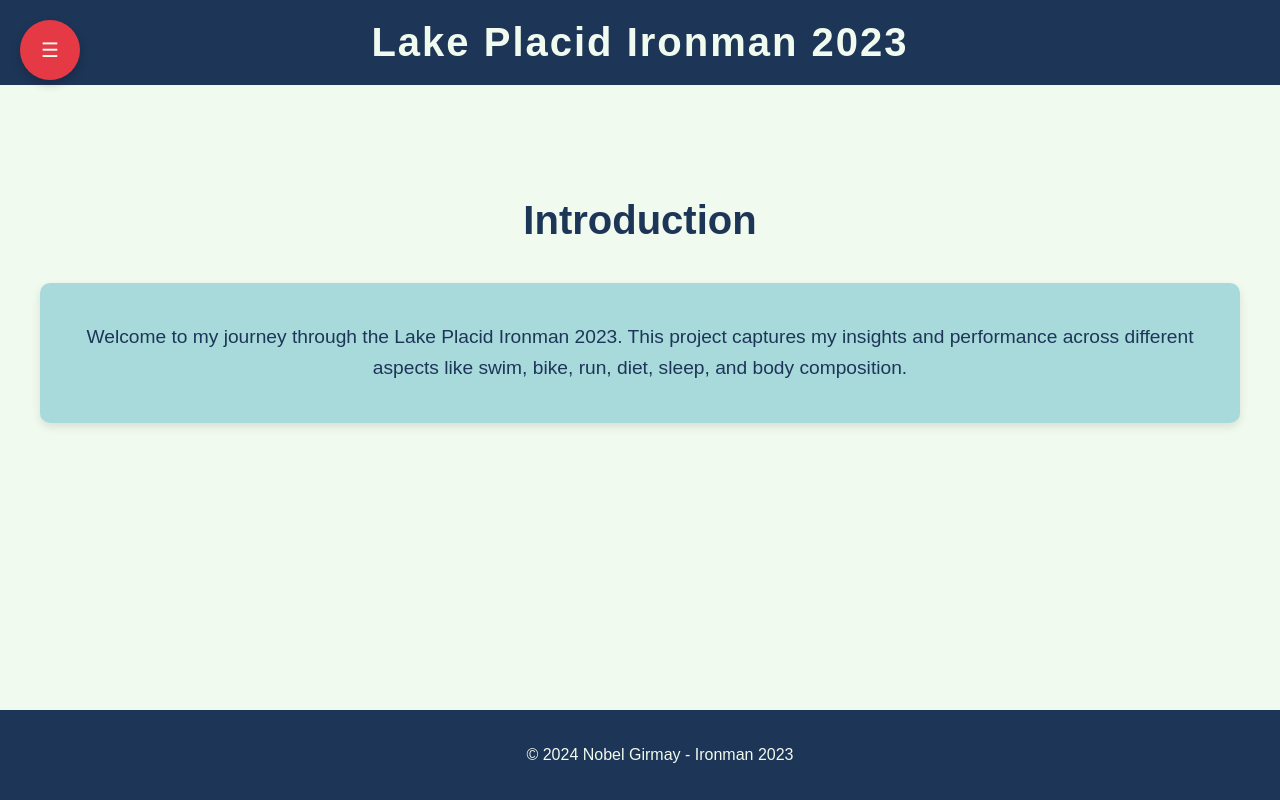
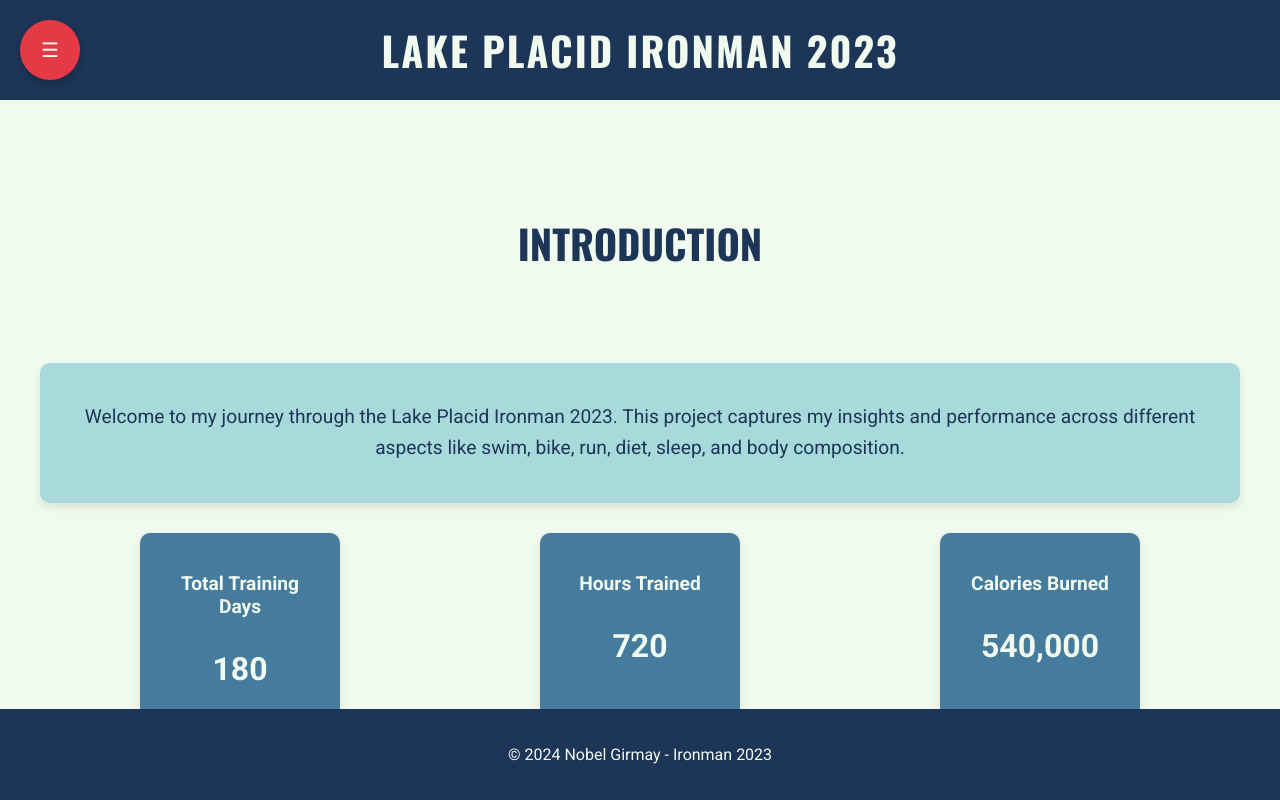
Before and after one commit to ngirmay/IronMan_2023, a plain HTML site: page index.html in a window 1280 px wide. Drawn offline with nearby package versions, Linux system fonts and the light colour scheme.

Commit message:
update again

```diff
--- a/index.html
+++ b/index.html
@@ -4,12 +4,13 @@
     <meta charset="UTF-8">
     <meta name="viewport" content="width=device-width, initial-scale=1.0">
     <title>Ironman 2023 Project</title>
-    <link href="https://fonts.googleapis.com/css2?family=Oswald:wght@400;700&display=swap" rel="stylesheet">
+    <link href="https://fonts.googleapis.com/css2?family=Oswald:wght@400;700&family=Roboto:wght@300;400;700&display=swap" rel="stylesheet">
+    <script src="https://cdnjs.cloudflare.com/ajax/libs/gsap/3.9.1/gsap.min.js"></script>
     <style>
         body, html {
             margin: 0;
             padding: 0;
-            font-family: 'Arial', sans-serif;
+            font-family: 'Roboto', sans-serif;
             background-color: #F1FAEE;
             color: #1D3557;
             height: 100%;
@@ -18,6 +19,7 @@
 
         * {
             transition: all 0.3s ease;
+            box-sizing: border-box;
         }
 
         header {
@@ -36,6 +38,8 @@
         header h1 {
             margin: 0;
             font-size: 2.5em;
+            font-family: 'Oswald', sans-serif;
+            text-transform: uppercase;
         }
 
         .open-btn {
@@ -48,7 +52,7 @@
             position: fixed;
             top: 20px;
             left: 20px;
-            z-index: 2;
+            z-index: 4;
             border-radius: 50%;
             box-shadow: 0px 4px 10px rgba(0, 0, 0, 0.2);
             width: 60px;
@@ -56,10 +60,12 @@
             display: flex;
             justify-content: center;
             align-items: center;
+            transition: transform 0.3s ease;
         }
 
         .open-btn:hover {
             background-color: #457B9D;
+            transform: scale(1.1);
         }
 
         .sidebar {
@@ -126,6 +132,9 @@
         .content h2 {
             font-size: 2.5em;
             margin-bottom: 20px;
+            font-family: 'Oswald', sans-serif;
+            text-transform: uppercase;
+            color: #1D3557;
         }
 
         .description-box {
@@ -137,6 +146,11 @@
             font-size: 1.2em;
             line-height: 1.6;
             box-shadow: 0 4px 10px rgba(0, 0, 0, 0.1);
+            transition: transform 0.3s ease;
+        }
+
+        .description-box:hover {
+            transform: scale(1.02);
         }
 
         footer {
@@ -158,6 +172,54 @@
             margin-left: 250px;
         }
 
+        /* New styles for enhanced visuals */
+        .progress-bar {
+            width: 0;
+            height: 5px;
+            background-color: #E63946;
+            position: fixed;
+            top: 0;
+            left: 0;
+            z-index: 5;
+        }
+
+        .stat-container {
+            display: flex;
+            justify-content: space-around;
+            flex-wrap: wrap;
+            margin-top: 40px;
+        }
+
+        .stat-box {
+            background-color: #457B9D;
+            color: #F1FAEE;
+            padding: 20px;
+            border-radius: 10px;
+            margin: 10px;
+            width: 200px;
+            text-align: center;
+            box-shadow: 0 4px 10px rgba(0, 0, 0, 0.1);
+            transition: transform 0.3s ease;
+        }
+
+        .stat-box:hover {
+            transform: translateY(-5px);
+        }
+
+        .stat-box h3 {
+            font-size: 1.2em;
+            margin-bottom: 10px;
+        }
+
+        .stat-box p {
+            font-size: 2em;
+            font-weight: bold;
+        }
+
+        .animate-number {
+            display: inline-block;
+        }
+
         @media screen and (max-width: 768px) {
             .sidebar {
                 width: 200px;
@@ -166,10 +228,14 @@
             .open-btn {
                 left: 10px;
             }
+            .stat-box {
+                width: calc(50% - 20px);
+            }
         }
     </style>
 </head>
 <body>
+    <div class="progress-bar" id="progressBar"></div>
 
     <header>
         <h1>Lake Placid Ironman 2023</h1>
@@ -196,63 +262,25 @@
             <div class="description-box">
                 <p>Welcome to my journey through the Lake Placid Ironman 2023. This project captures my insights and performance across different aspects like swim, bike, run, diet, sleep, and body composition.</p>
             </div>
-        </div>
-
-        <!-- Body Composition Section -->
-        <div id="body_composition" class="content">
-            <h2>Body Composition Analysis</h2>
-            <div class="description-box">
-                <p>Tracking changes in body composition throughout the training process and its impact on performance.</p>
+            <div class="stat-container">
+                <div class="stat-box">
+                    <h3>Total Training Days</h3>
+                    <p><span class="animate-number" data-value="180">0</span></p>
+                </div>
+                <div class="stat-box">
+                    <h3>Hours Trained</h3>
+                    <p><span class="animate-number" data-value="720">0</span></p>
+                </div>
+                <div class="stat-box">
+                    <h3>Calories Burned</h3>
+                    <p><span class="animate-number" data-value="540000">0</span></p>
+                </div>
             </div>
         </div>
 
-        <!-- Swim Section -->
-        <div id="swim" class="content">
-            <h2>Swim Analysis</h2>
-            <div class="description-box">
-                <p>Detailed analysis of swim training, techniques, and performance improvements over time.</p>
-            </div>
-        </div>
+        <!-- Other sections (body_composition, swim, bike, run, diet, sleep, final_thoughts) -->
+        <!-- ... (Keep the structure similar to the intro section, adding relevant stat boxes) ... -->
 
-        <!-- Bike Section -->
-        <div id="bike" class="content">
-            <h2>Bike Analysis</h2>
-            <div class="description-box">
-                <p>Comprehensive look at cycling training, including distance, speed, and endurance metrics.</p>
-            </div>
-        </div>
-
-        <!-- Run Section -->
-        <div id="run" class="content">
-            <h2>Run Analysis</h2>
-            <div class="description-box">
-                <p>Exploration of running performance, including pace improvements and endurance building.</p>
-            </div>
-        </div>
-
-        <!-- Diet Section -->
-        <div id="diet" class="content">
-            <h2>Diet Analysis</h2>
-            <div class="description-box">
-                <p>Overview of nutritional strategies and their impact on training and race day performance.</p>
-            </div>
-        </div>
-
-        <!-- Sleep Section -->
-        <div id="sleep" class="content">
-            <h2>Sleep Analysis</h2>
-            <div class="description-box">
-                <p>Examination of sleep patterns and their correlation with training intensity and recovery.</p>
-            </div>
-        </div>
-
-        <!-- Final Thoughts Section -->
-        <div id="final_thoughts" class="content">
-            <h2>Final Thoughts</h2>
-            <div class="description-box">
-                <p>Reflections on the entire Ironman journey, lessons learned, and future aspirations.</p>
-            </div>
-        </div>
     </div>
 
     <footer>
@@ -277,10 +305,48 @@
                 content[i].classList.remove("active");
             }
             document.getElementById(tabName).classList.add("active");
-
+            animateNumbers();
             closeNav();
         }
+
+        function animateNumbers() {
+            const numbers = document.querySelectorAll('.animate-number');
+            numbers.forEach(num => {
+                const finalValue = parseInt(num.getAttribute('data-value'));
+                const duration = 2000; // 2 seconds
+                const startTime = performance.now();
+
+                function updateNumber(currentTime) {
+                    const elapsedTime = currentTime - startTime;
+                    if (elapsedTime < duration) {
+                        const progress = elapsedTime / duration;
+                        const currentValue = Math.round(finalValue * progress);
+                        num.textContent = currentValue.toLocaleString();
+                        requestAnimationFrame(updateNumber);
+                    } else {
+                        num.textContent = finalValue.toLocaleString();
+                    }
+                }
+
+                requestAnimationFrame(updateNumber);
+            });
+        }
+
+        // Progress bar animation
+        window.onscroll = function() {
+            var winScroll = document.body.scrollTop || document.documentElement.scrollTop;
+            var height = document.documentElement.scrollHeight - document.documentElement.clientHeight;
+            var scrolled = (winScroll / height) * 100;
+            document.getElementById("progressBar").style.width = scrolled + "%";
+        };
+
+        // Initial animation
+        animateNumbers();
+
+        // GSAP animations
+        gsap.from(".content h2", {duration: 1, opacity: 0, y: -50, ease: "power3.out"});
+        gsap.from(".description-box", {duration: 1, opacity: 0, y: 50, ease: "power3.out", delay: 0.5});
+        gsap.from(".stat-box", {duration: 1, opacity: 0, y: 30, ease: "power3.out", stagger: 0.2, delay: 1});
     </script>
-
 </body>
 </html>
```
